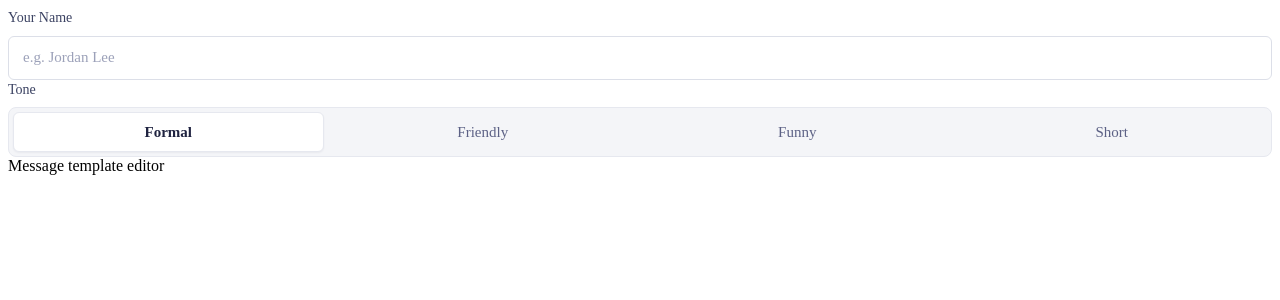
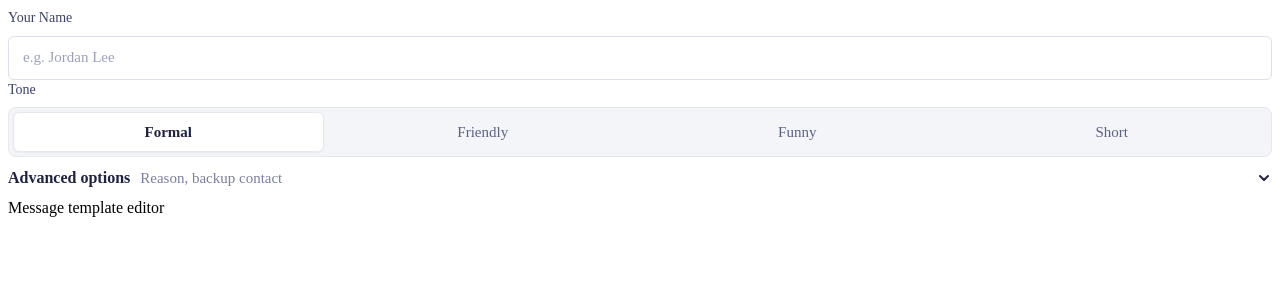
Before and after one commit to EduardCarmocanu/mailmeteor-out-of-office-template-tool, a Vue app: page / in a window 1280 px wide. Shown: the top 300 px of the page. Built offline with nearby package versions, Linux system fonts and the light colour scheme.

Commit message:
build collapsible section

```diff
--- a/src/features/message-editor/components/TemplateConfigurator.vue
+++ b/src/features/message-editor/components/TemplateConfigurator.vue
@@ -1,6 +1,7 @@
 <script setup lang="ts">
 import { ref } from 'vue'
 import TextInput from '../../../shared/components/TextInput.vue'
+import CollapsibleSection from '../../../shared/components/CollapsibleSection.vue'
 import ToneSelector from './ToneSelector.vue'
 
 const form = ref({
@@ -13,6 +14,9 @@ const form = ref({
   <div>
     <TextInput v-model="form.name" :label="'Your Name'" :placeholder="'e.g. Jordan Lee'" />
     <ToneSelector v-model="form.tone" />
+    <CollapsibleSection title="Advanced options" subtitle="Reason, backup contact">
+      <p>Advanced options content goes here.</p>
+    </CollapsibleSection>
   </div>
 </template>
 
--- a/src/features/message-editor/components/ToneSelector.vue
+++ b/src/features/message-editor/components/ToneSelector.vue
@@ -1,18 +1,22 @@
 <script setup lang="ts">
 import { useId } from 'vue'
-import SwitchBar from '../../../shared/components/SwitchBar.vue';
-import InputLabel from '../../../shared/components/InputLabel.vue';
+import SwitchBar from '../../../shared/components/SwitchBar.vue'
+import InputLabel from '../../../shared/components/InputLabel.vue'
 
 const tone = defineModel({ default: 'formal' })
 const id = useId()
 </script>
 
 <template>
-    <InputLabel :for="id">Tone</InputLabel>
-    <SwitchBar v-model="tone" :options="[
-        { label: 'Formal', value: 'formal' },
-        { label: 'Friendly', value: 'friendly' },
-        { label: 'Funny', value: 'funny' },
-        { label: 'Short', value: 'short' },
-    ]" />
+  <InputLabel :for="id">Tone</InputLabel>
+  <SwitchBar
+    name="tone selector"
+    v-model="tone"
+    :options="[
+      { label: 'Formal', value: 'formal' },
+      { label: 'Friendly', value: 'friendly' },
+      { label: 'Funny', value: 'funny' },
+      { label: 'Short', value: 'short' },
+    ]"
+  />
 </template>
--- /dev/null
+++ b/src/shared/components/CollapsibleSection.vue
@@ -0,0 +1,104 @@
+<script setup lang="ts">
+import { useId } from 'vue'
+
+defineProps<{
+  title: string
+  subtitle?: string
+}>()
+
+const open = defineModel<boolean>('open', { default: false })
+
+const contentId = useId()
+
+const toggle = () => {
+  open.value = !open.value
+}
+</script>
+
+<template>
+  <section class="collapsible-section">
+    <button
+      type="button"
+      class="collapsible-section__header"
+      :aria-expanded="open"
+      :aria-controls="contentId"
+      @click="toggle"
+    >
+      <span class="collapsible-section__title">{{ title }}</span>
+      <span v-if="subtitle" class="collapsible-section__subtitle">{{ subtitle }}</span>
+      <svg
+        class="collapsible-section__chevron"
+        :class="{ 'collapsible-section__chevron--open': open }"
+        width="16"
+        height="16"
+        viewBox="0 0 16 16"
+        fill="none"
+        aria-hidden="true"
+      >
+        <path
+          d="M4 6l4 4 4-4"
+          stroke="currentColor"
+          stroke-width="2"
+          stroke-linecap="round"
+          stroke-linejoin="round"
+        />
+      </svg>
+    </button>
+    <div v-show="open" :id="contentId" class="collapsible-section__content">
+      <slot />
+    </div>
+  </section>
+</template>
+
+<style scoped>
+.collapsible-section__header {
+  box-sizing: border-box;
+  display: flex;
+  align-items: center;
+  gap: 10px;
+  width: 100%;
+  padding: 12px 0;
+  border: 0;
+  background: none;
+  font: inherit;
+  text-align: left;
+  cursor: pointer;
+  outline: none;
+}
+
+.collapsible-section__header:focus-visible {
+  border-radius: 6px;
+  box-shadow: 0 0 0 3px rgba(107, 114, 242, 0.15);
+}
+
+.collapsible-section__title {
+  flex-shrink: 0;
+  font-size: 16px;
+  font-weight: 600;
+  color: #1f2340;
+}
+
+.collapsible-section__subtitle {
+  min-width: 0;
+  overflow: hidden;
+  font-size: 15px;
+  font-weight: 400;
+  color: #7a7f9e;
+  text-overflow: ellipsis;
+  white-space: nowrap;
+}
+
+.collapsible-section__chevron {
+  flex-shrink: 0;
+  margin-left: auto;
+  color: #1f2340;
+}
+
+.collapsible-section__chevron--open {
+  transform: rotate(180deg);
+}
+
+.collapsible-section__content {
+  padding-top: 8px;
+}
+</style>
```
